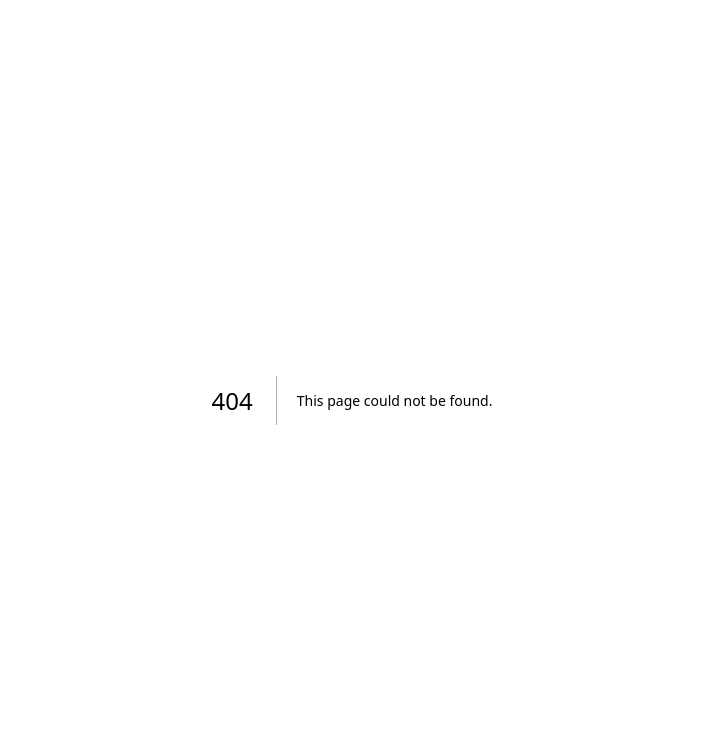
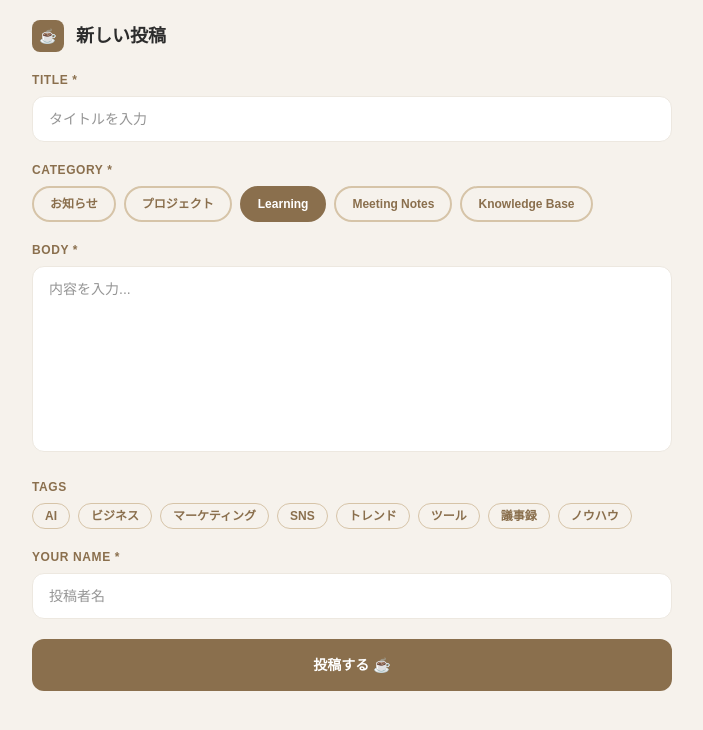
Before and after one commit to 1999myb-glitch/luana-commons, a Next.js app: page /new in a window 1280 px wide. Before the commit this address had no page. Shown: the top 730 px of the page, without its empty margins (288-991 px from the left). Built offline with nearby package versions, Linux system fonts and the light colour scheme.

Commit message:
feat: add new post form

```diff
--- /dev/null
+++ b/app/new/page.tsx
@@ -0,0 +1,100 @@
+'use client'
+import { useState } from 'react'
+import { createClient } from '@/lib/supabase/client'
+import { useRouter } from 'next/navigation'
+
+const cats = [
+  { id: 'notice', label: 'お知らせ' },
+  { id: 'project', label: 'プロジェクト' },
+  { id: 'learning', label: 'Learning' },
+  { id: 'meeting', label: 'Meeting Notes' },
+  { id: 'knowledge', label: 'Knowledge Base' },
+]
+
+const TAGS = ['AI','ビジネス','マーケティング','SNS','トレンド','ツール','議事録','ノウハウ']
+
+export default function NewPost() {
+  const router = useRouter()
+  const [title, setTitle] = useState('')
+  const [category, setCategory] = useState('learning')
+  const [body, setBody] = useState('')
+  const [author, setAuthor] = useState('')
+  const [tags, setTags] = useState<string[]>([])
+  const [loading, setLoading] = useState(false)
+  const [error, setError] = useState('')
+
+  function toggleTag(tag: string) {
+    setTags(prev => prev.includes(tag) ? prev.filter(t => t !== tag) : [...prev, tag])
+  }
+
+  async function handleSubmit() {
+    if (!title.trim()) return setError('タイトルを入力してください')
+    if (!body.trim()) return setError('本文を入力してください')
+    if (!author.trim()) return setError('名前を入力してください')
+    setError('')
+    setLoading(true)
+    const supabase = createClient()
+    const { error } = await supabase.from('posts').insert({
+      title, body, category, author_name: author, image_urls: [], likes_count: 0,
+    })
+    setLoading(false)
+    if (error) return setError('投稿に失敗しました: ' + error.message)
+    router.push('/')
+  }
+
+  return (
+    <main className="min-h-screen bg-[#F6F2EC]">
+      <div className="max-w-2xl mx-auto px-4 pb-20">
+        <header className="py-5 flex items-center gap-3">
+          <a href="/" className="w-8 h-8 rounded-lg bg-[#8A6F4D] flex items-center justify-center text-white text-sm">☕</a>
+          <h1 className="text-lg font-black text-[#2C2C2C]">新しい投稿</h1>
+        </header>
+
+        <div className="flex flex-col gap-5">
+          <div>
+            <label className="block text-xs font-bold text-[#8A6F4D] mb-2 tracking-wider">TITLE *</label>
+            <input value={title} onChange={e => setTitle(e.target.value)} placeholder="タイトルを入力" className="w-full bg-white border border-[#EDE8E0] rounded-xl px-4 py-3 text-sm text-[#2C2C2C] outline-none focus:border-[#8A6F4D]" />
+          </div>
+
+          <div>
+            <label className="block text-xs font-bold text-[#8A6F4D] mb-2 tracking-wider">CATEGORY *</label>
+            <div className="flex flex-wrap gap-2">
+              {cats.map(cat => (
+                <button key={cat.id} onClick={() => setCategory(cat.id)} className={`px-4 py-2 rounded-full text-xs font-bold border-2 transition-colors ${category === cat.id ? 'bg-[#8A6F4D] border-[#8A6F4D] text-white' : 'bg-transparent border-[#D6C4A8] text-[#8A6F4D]'}`}>
+                  {cat.label}
+                </button>
+              ))}
+            </div>
+          </div>
+
+          <div>
+            <label className="block text-xs font-bold text-[#8A6F4D] mb-2 tracking-wider">BODY *</label>
+            <textarea value={body} onChange={e => setBody(e.target.value)} placeholder="内容を入力..." rows={8} className="w-full bg-white border border-[#EDE8E0] rounded-xl px-4 py-3 text-sm text-[#2C2C2C] outline-none focus:border-[#8A6F4D] resize-none" />
+          </div>
+
+          <div>
+            <label className="block text-xs font-bold text-[#8A6F4D] mb-2 tracking-wider">TAGS</label>
+            <div className="flex flex-wrap gap-2">
+              {TAGS.map(tag => (
+                <button key={tag} onClick={() => toggleTag(tag)} className={`px-3 py-1 rounded-full text-xs font-semibold border transition-colors ${tags.includes(tag) ? 'bg-[#8A6F4D] border-[#8A6F4D] text-white' : 'bg-transparent border-[#D6C4A8] text-[#8A6F4D]'}`}>
+                  {tag}
+                </button>
+              ))}
+            </div>
+          </div>
+
+          <div>
+            <label className="block text-xs font-bold text-[#8A6F4D] mb-2 tracking-wider">YOUR NAME *</label>
+            <input value={author} onChange={e => setAuthor(e.target.value)} placeholder="投稿者名" className="w-full bg-white border border-[#EDE8E0] rounded-xl px-4 py-3 text-sm text-[#2C2C2C] outline-none focus:border-[#8A6F4D]" />
+          </div>
+
+          {error && <p className="text-xs text-red-500">{error}</p>}
+
+          <button onClick={handleSubmit} disabled={loading} className="w-full py-4 bg-[#8A6F4D] text-white font-bold text-sm rounded-xl disabled:opacity-50">
+            {loading ? '投稿中...' : '投稿する ☕'}
+          </button>
+        </div>
+      </div>
+    </main>
+  )
+}
```
